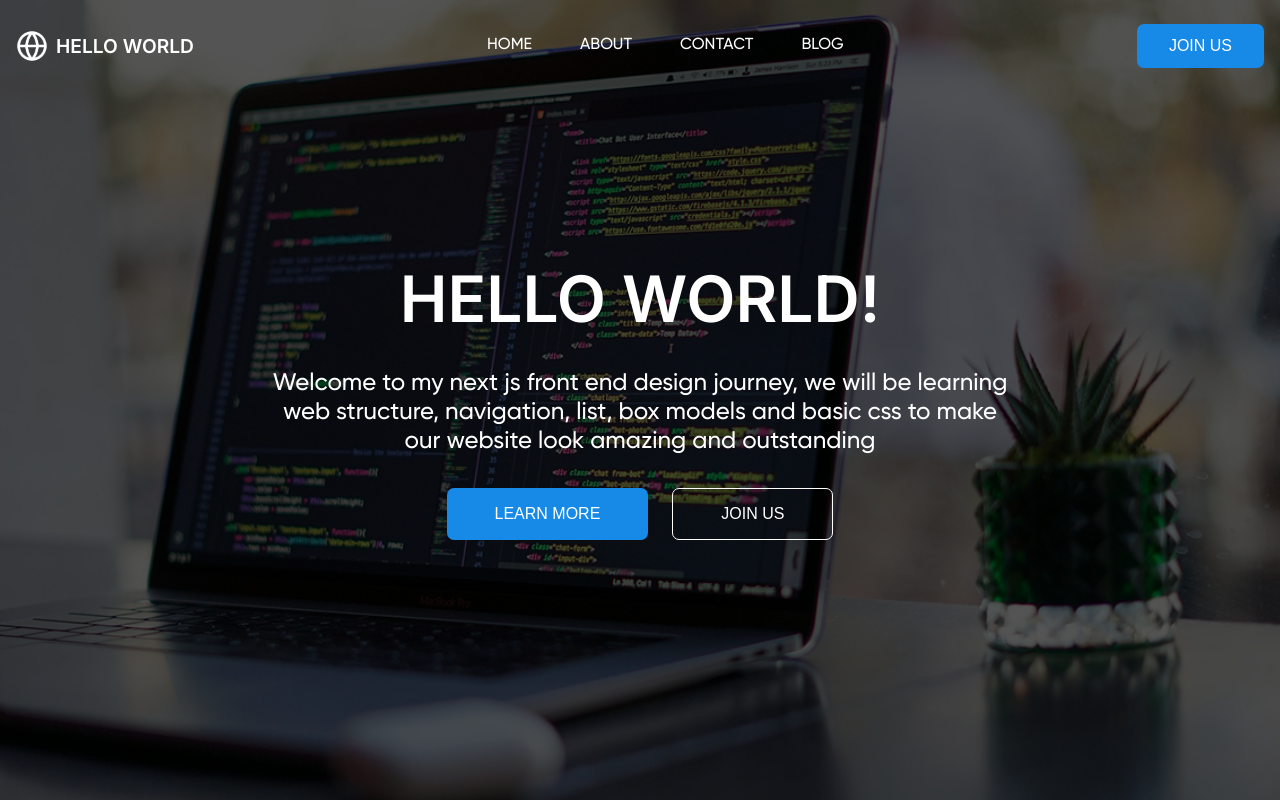
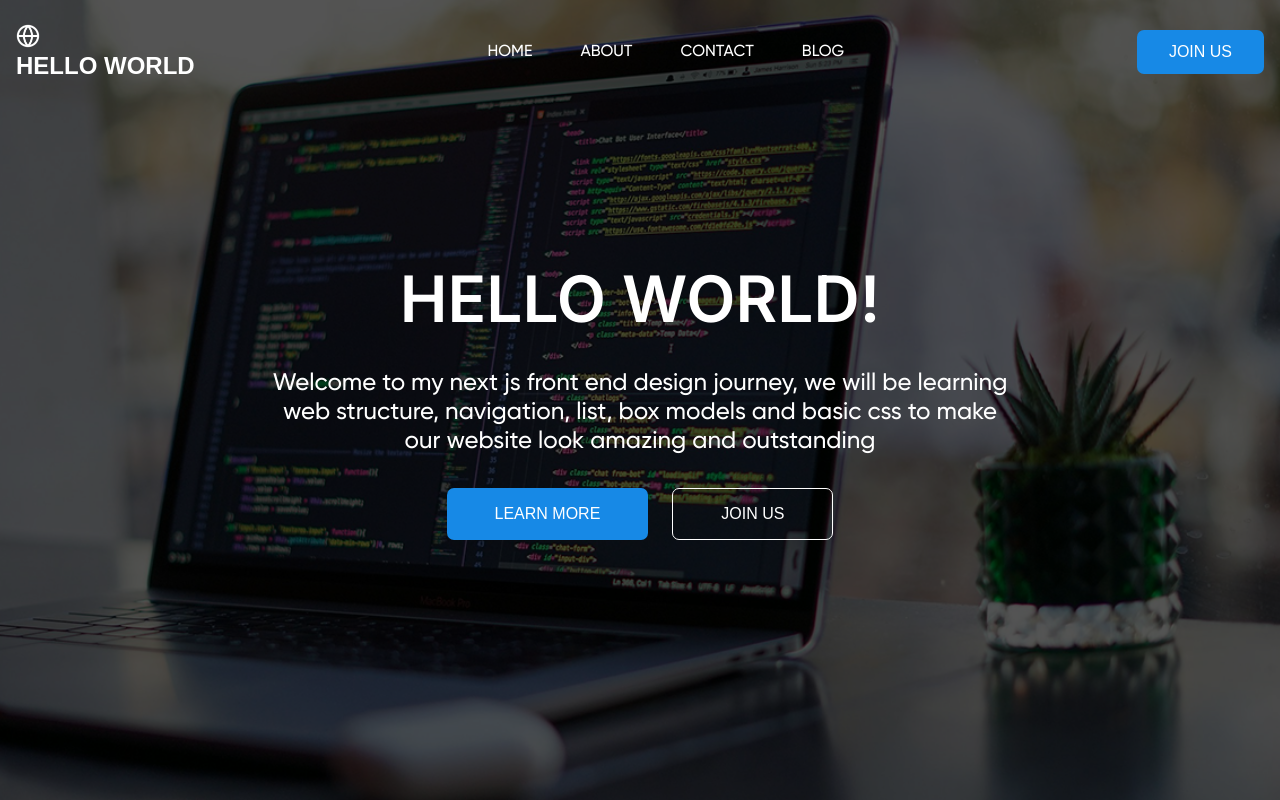
Before and after one commit to borteye/assignment, a Next.js app: page / in a window 1280 px wide. Shown: the top 800 px of the page. Built offline with nearby package versions, Linux system fonts and the light colour scheme.

Commit message:
style: remove unused logo styles from nav-bar CSS

```diff
--- a/src/app/styles/nav-bar.module.css
+++ b/src/app/styles/nav-bar.module.css
@@ -9,23 +9,6 @@
   left: 0;
   right: 0;
   z-index: 1
-}
-
-.navLogoContainer {
-  display: flex;
-  align-items: center;
-  gap: 0.5rem;
-}
-
-.navLogo {
-  width: 32px;
-  height: 32px;
-}
-
-.navLogoText {
-  font-size: 1.2rem;
-  font-weight: 600;
-  font-family: "Inter", sans-serif;
 }
 
 .navLinks {
```
